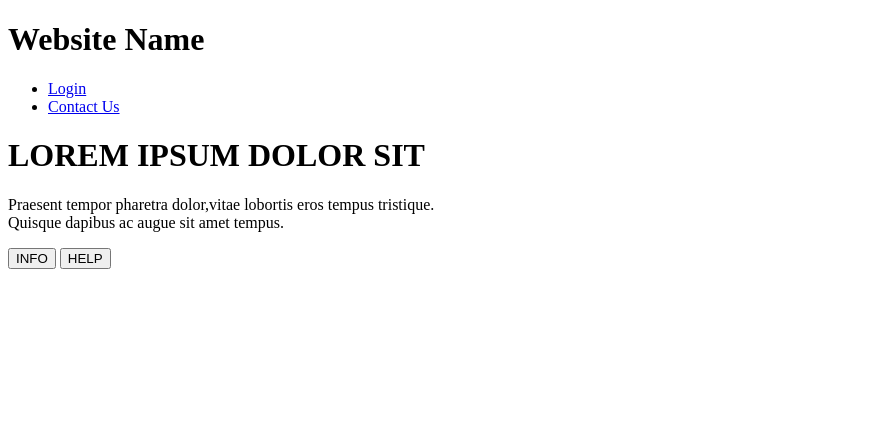
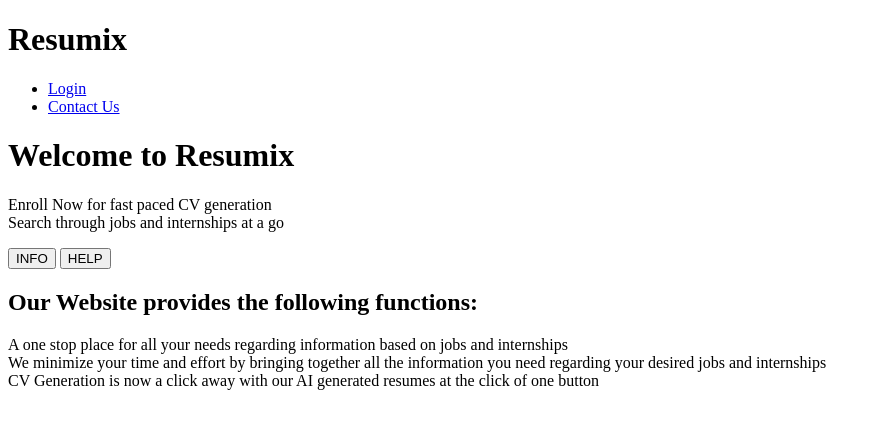
Before and after one commit to BlackDeath1107/Resumix, a plain HTML site: page homepage.html in a window 1280 px wide. Shown: the whole page, without its empty margins (0-881 px from the left). Drawn offline with Linux system fonts and the light colour scheme; files that its build step writes are made by us from their sources.

Commit message:
Update homepage.html

```diff
--- a/homepage.html
+++ b/homepage.html
@@ -2,21 +2,23 @@
 <html lang="en">
 <head>
     <meta charset="UTF-8">
-    <title>hackathon website</title>
+    <title>Resumix</title>
     <link rel="stylesheet" href="style.css">
+    <link rel="icon" href="favicon.ico">
 </head>
 <body>
     <div class="banner">
         <div class="navbar">
-            <h1 class="logo"> Website Name </h1>
+            <h1 class="logo"> Resumix </h1>
             <ul>
                 <li><a href="loginpage.html">Login</a></li>
-                <li><a href="#">Contact Us</a></li>
+                <li><a href="contactus.html">Contact Us</a></li>
             </ul>
         </div>
+
         <div class="content">
-            <h1>LOREM IPSUM DOLOR SIT</h1>
-            <P>Praesent tempor pharetra dolor,vitae lobortis eros tempus tristique.<br> Quisque dapibus ac augue sit amet tempus.
+            <h1>Welcome to Resumix</h1>
+            <P>Enroll Now for fast paced CV generation<br> Search through jobs and internships at a go
             </P>
             <div>
                 <button type="button"><span></span> INFO</button>
@@ -25,5 +27,15 @@
 
         </div>
     </div>
+    <div class="morestuff">
+        <table>
+                <h2>Our Website provides the following functions:</h2>
+
+                    <div class="left-container">A one stop place for all your needs regarding information based on jobs and internships</div>
+                    <div class="middle-container">We minimize your time and effort by bringing together all the information you need regarding your desired jobs and internships</div>
+                    <div class="right-container">CV Generation is now a click away with our AI generated resumes at the click of one button</div>
+
+        </table>
+    </div>
 </body>
 </html>
```
